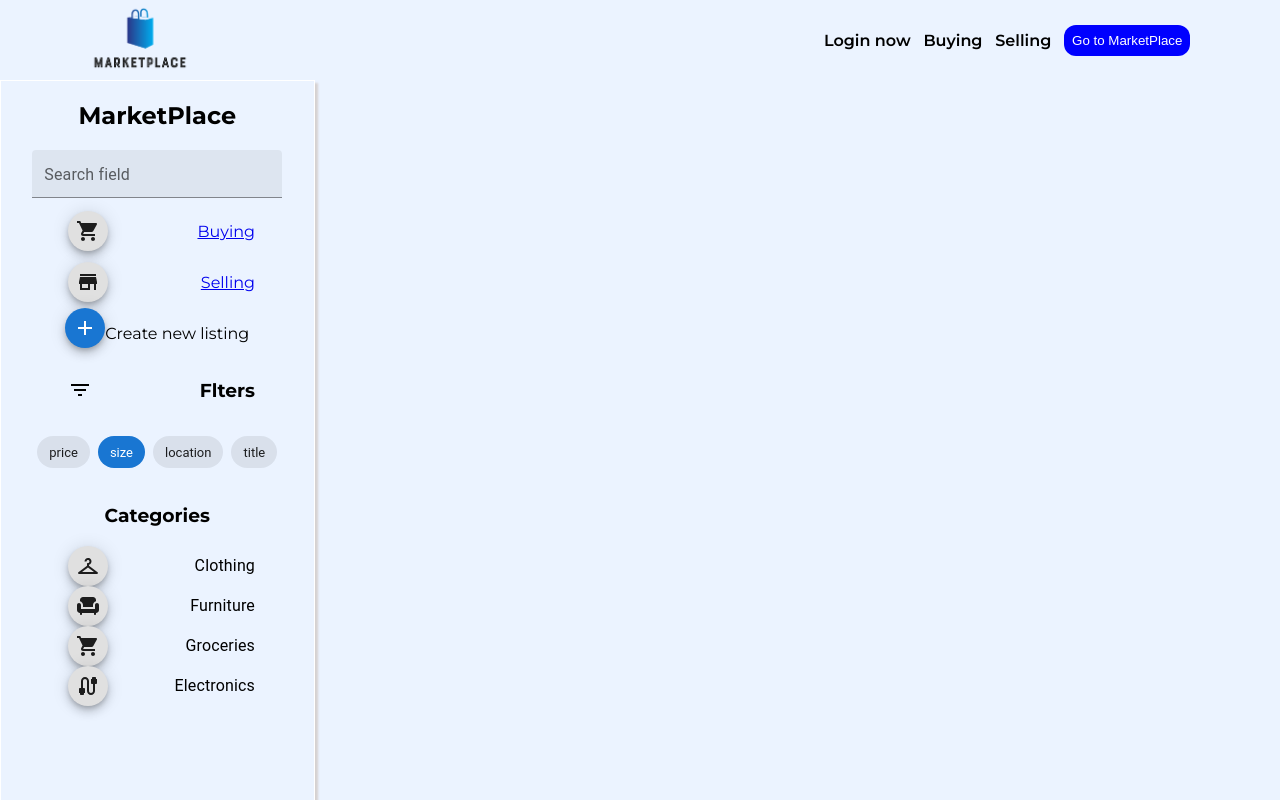
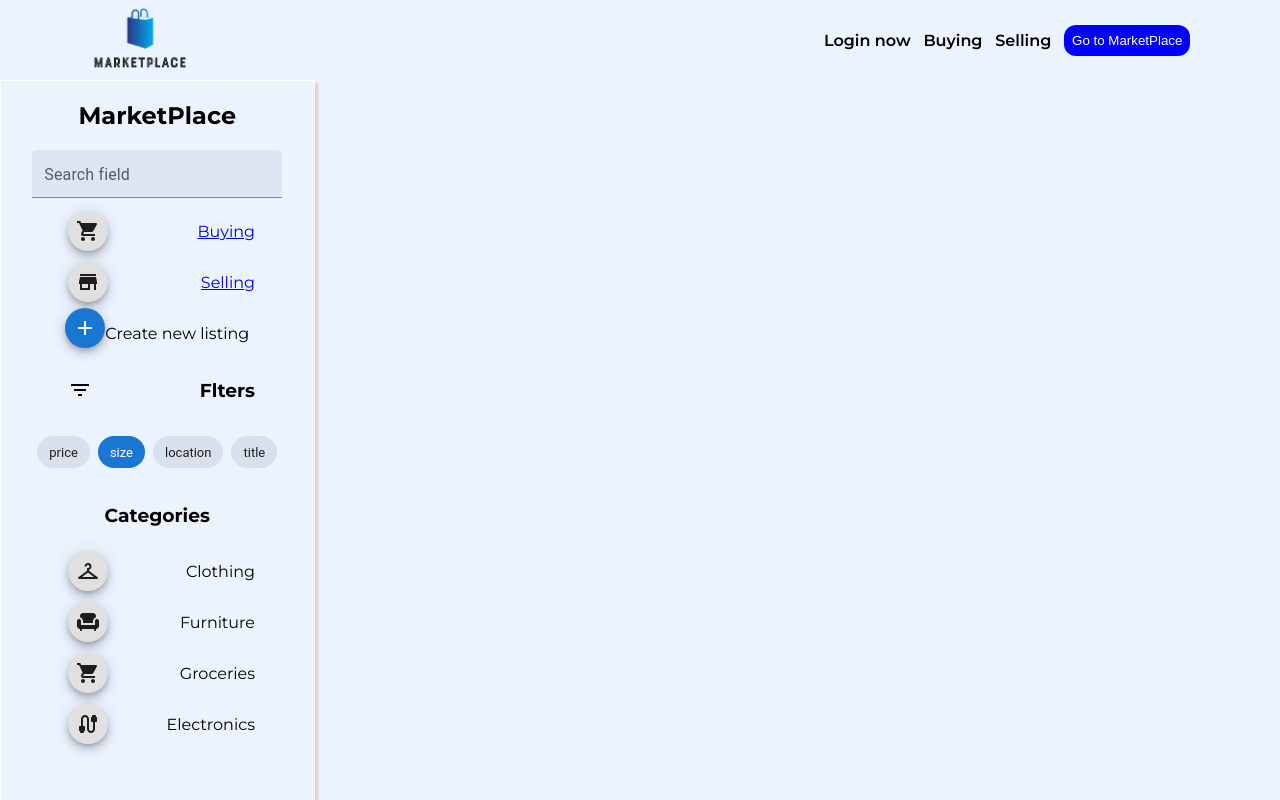
Before and after one commit to pedroOrvalho/Marketplace-Fullstack-App, a React (Create React App) app in the folder client/: page /market in a window 1280 px wide. Shown: the top 800 px of the page. Built offline with nearby package versions, Linux system fonts and the light colour scheme; no server answers.

Commit message:
added font family

```diff
--- a/client/src/pages/marketplace/sidebar.tsx
+++ b/client/src/pages/marketplace/sidebar.tsx
@@ -87,27 +87,27 @@ export default function Market() {
           <Fab size="small">
             <CheckroomIcon className="icon" />
           </Fab>
-          <Typography>Clothing</Typography>
+          <p>Clothing</p>
         </div>
         <div className="sidebar-item-div">
           <Fab size="small">
             <ChairIcon className="icon" />
           </Fab>
-          <Typography>Furniture</Typography>
+          <p>Furniture</p>
         </div>
         <div className="sidebar-item-div">
           <Fab size="small">
             <LocalGroceryStoreIcon className="icon" />
           </Fab>
 
-          <Typography>Groceries</Typography>
+          <p>Groceries</p>
         </div>
         <div className="sidebar-item-div">
           <Fab size="small">
             <CableIcon className="icon" />
           </Fab>
 
-          <Typography>Electronics</Typography>
+          <p>Electronics</p>
         </div>
       </div>
     </div>
--- a/client/src/pages/users/admin.tsx
+++ b/client/src/pages/users/admin.tsx
@@ -6,7 +6,6 @@ export default function Adminuser() {
   return (
     <div>
           <Admin />
-
     </div>
   );
 }
```
